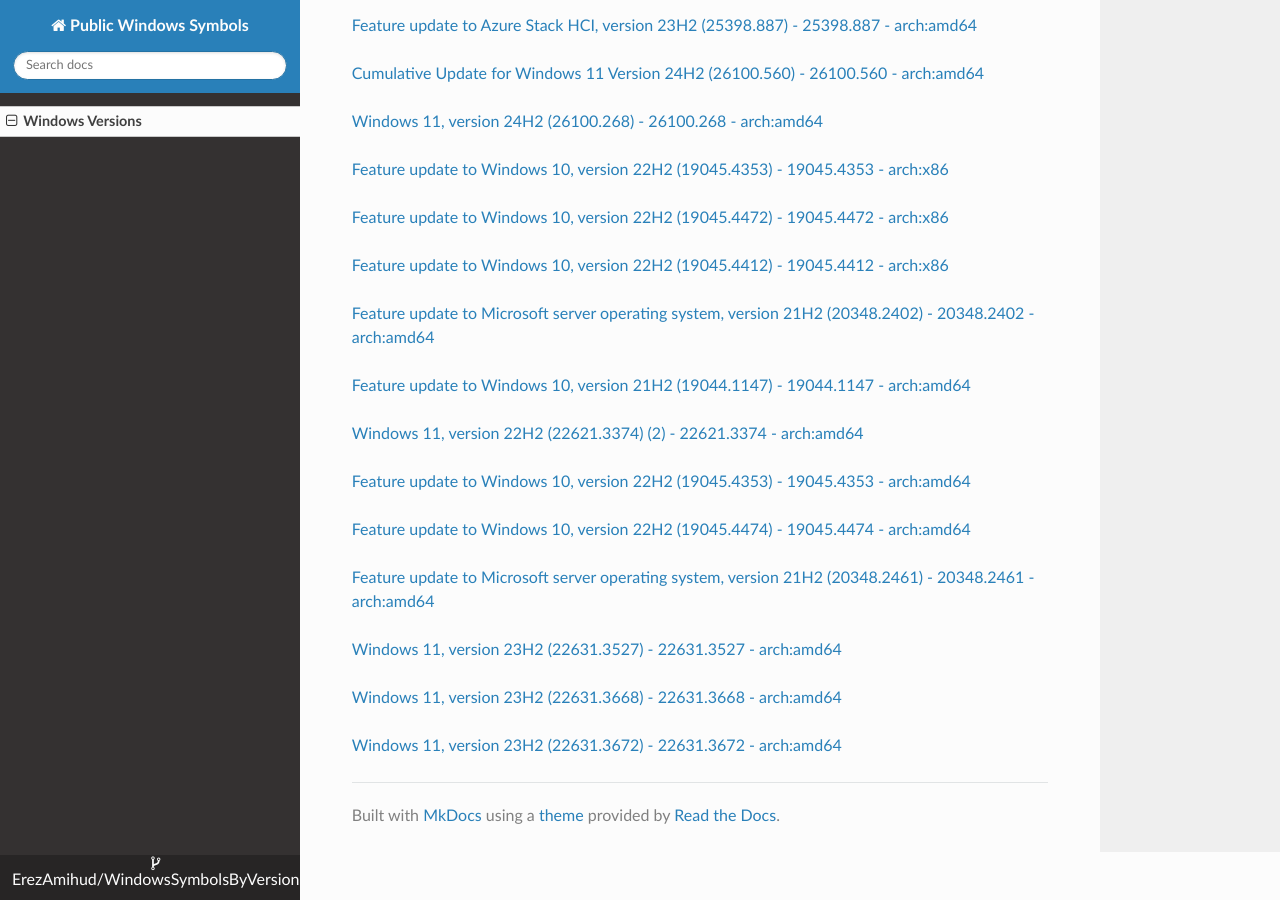
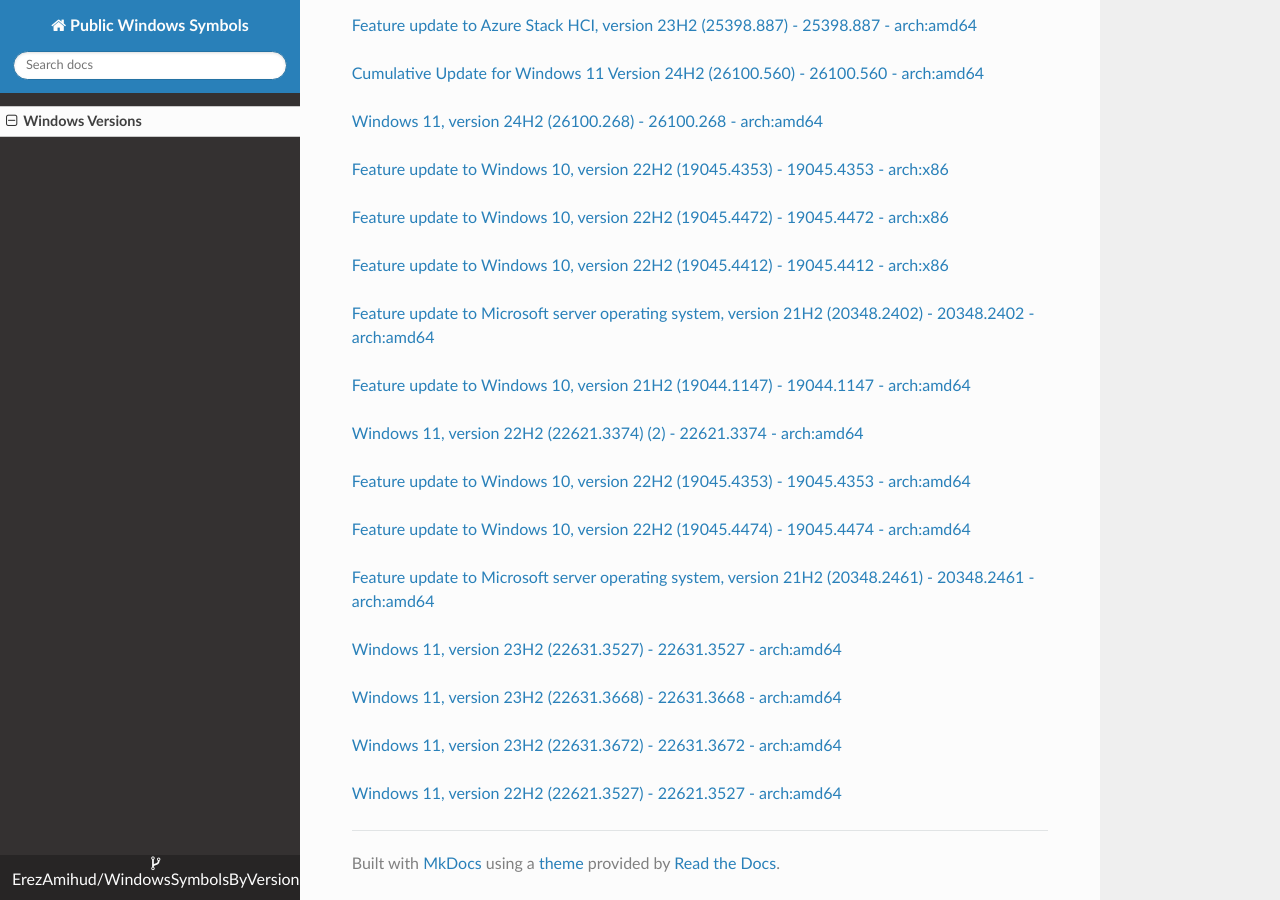
Before and after one commit to ErezAmihud/WindowsSymbolsByVersion, an MkDocs documentation site: the page built from docs/index.md, in a window 1280 px wide and 900 px high, scrolled down 14045 px. Built offline with MkDocs 1.6.1, drawn with Linux system fonts in a browser that asks for light colours; nearby versions of some CDN libraries.

Commit message:
Automated commit, add manifest for a3892b7a-7f8b-4158-820d-3f2ab3ba9330

```diff
--- a/docs/index.md
+++ b/docs/index.md
@@ -745,3 +745,6 @@
 
 
 [Windows 11, version 23H2 (22631.3672) - 22631.3672 - arch:amd64](https://github.com/ErezAmihud/WindowsSymbolsByVersion/blob/main/manifests/8feed3b3-9036-4cbf-be32-b0c88f764e37.manifest)
+
+
+[Windows 11, version 22H2 (22621.3527) - 22621.3527 - arch:amd64](https://github.com/ErezAmihud/WindowsSymbolsByVersion/blob/main/manifests/a3892b7a-7f8b-4158-820d-3f2ab3ba9330.manifest)
```
Also changed, not shown: process_builds.json (+1 -1 lines), 1 other file.
